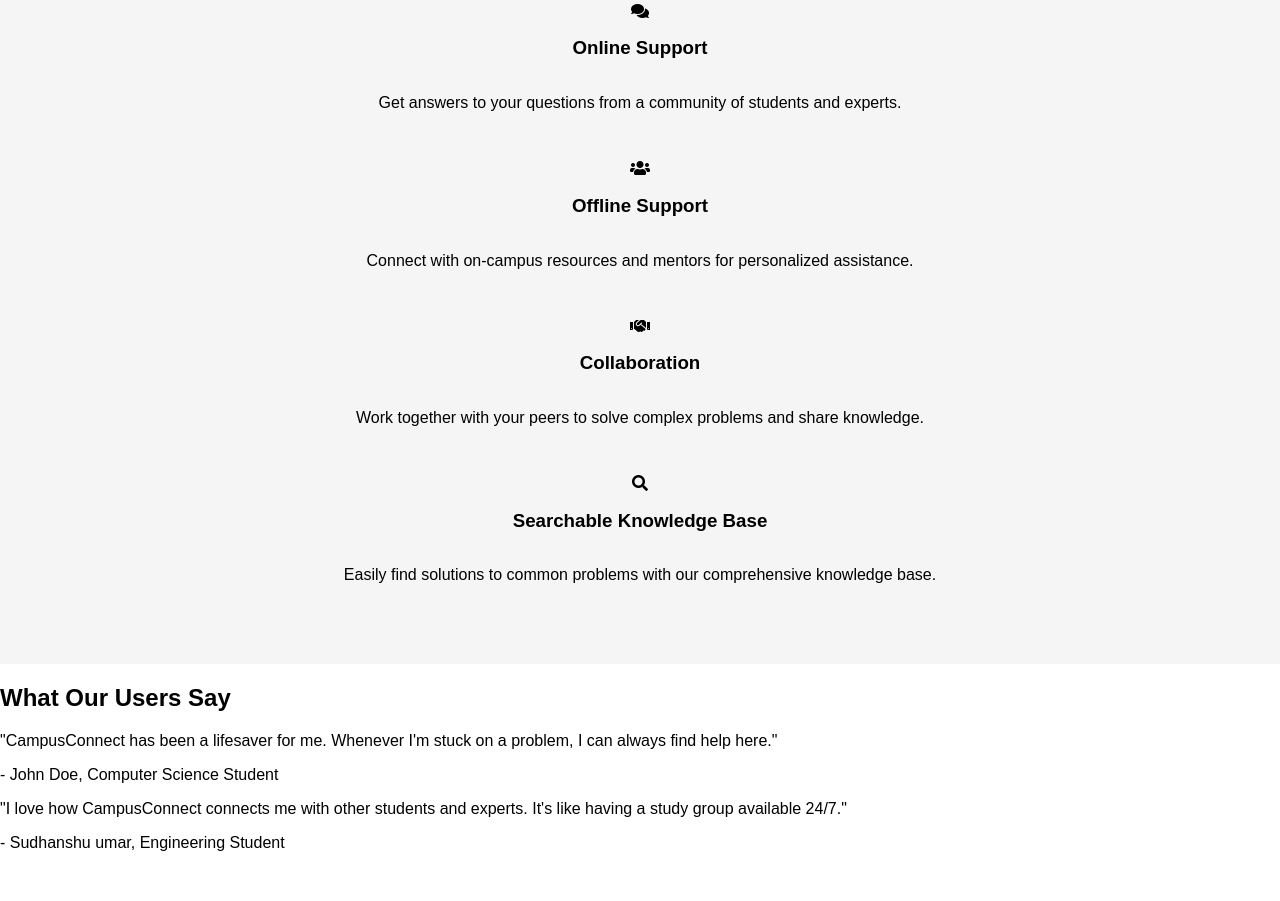
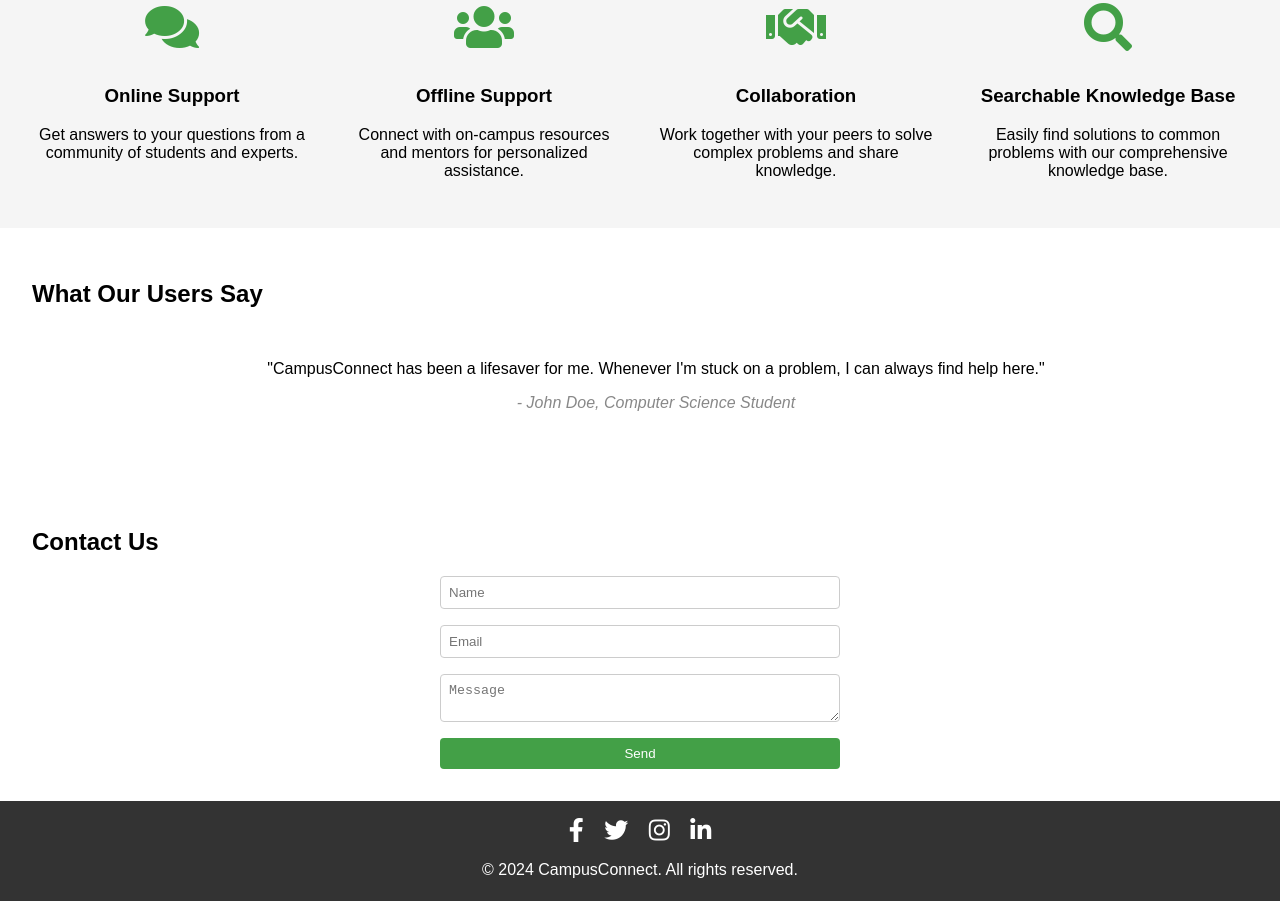
Before and after one commit to Sudhaanshuu/Code-Help, a plain HTML site: page index.html in a window 1280 px wide. Shown: the part 379-1280 px from the top of the page. Drawn offline with Linux system fonts and the light colour scheme.

Commit message:
Adding css for Testimonial and cards

```diff
--- a/styles.css
+++ b/styles.css
@@ -56,6 +56,8 @@ nav ul li a {
 
 .hero-image img {
     max-width: 100%;
+    border-radius: 8px;
+    box-shadow: 0 4px 6px rgba(0, 0, 0, 0.1);
 }
 
 .cta-button {
@@ -65,6 +67,11 @@ nav ul li a {
     padding: 0.5rem 1rem;
     text-decoration: none;
     border-radius: 4px;
+    transition: background-color 0.3s ease;
+}
+
+.cta-button:hover {
+    background-color: #f57c00;
 }
 
 .features {
@@ -72,17 +79,44 @@ nav ul li a {
     background-color: #f5f5f5;
 }
 
-.feature {
-    display: flex;
-    flex-direction: column;
-    align-items: center;
-    text-align: center;
-    margin-bottom: 2rem;
+.feature-grid {
+    display: grid;
+    grid-template-columns: repeat(auto-fit, minmax(250px, 1fr));
+    gap: 2rem;
 }
 
-.feature img {
-    max-width: 200px;
+.feature {
+    text-align: center;
+}
+
+.feature i {
+    font-size: 3rem;
+    color: var(--secondary-color);
     margin-bottom: 1rem;
+}
+
+.testimonials {
+    padding: 2rem;
+}
+
+.testimonial-slider {
+    display: flex;
+    overflow-x: auto;
+    scroll-snap-type: x mandatory;
+    scroll-behavior: smooth;
+    -webkit-overflow-scrolling: touch;
+}
+
+.testimonial {
+    flex: 0 0 100%;
+    scroll-snap-align: start;
+    padding: 1rem;
+    text-align: center;
+}
+
+.testimonial-author {
+    font-style: italic;
+    color: #888;
 }
 
 .contact {
@@ -100,6 +134,8 @@ input,
 textarea {
     margin-bottom: 1rem;
     padding: 0.5rem;
+    border: 1px solid #ccc;
+    border-radius: 4px;
 }
 
 button {
@@ -107,7 +143,13 @@ button {
     color: white;
     padding: 0.5rem;
     border: none;
+    border-radius: 4px;
     cursor: pointer;
+    transition: background-color 0.3s ease;
+}
+
+button:hover {
+    background-color: #388e3c;
 }
 
 footer {
@@ -116,3 +158,14 @@ footer {
     text-align: center;
     padding: 1rem;
 }
+
+.social-media {
+    margin-bottom: 1rem;
+}
+
+.social-media a {
+    color: white;
+    font-size: 1.5rem;
+    margin: 0 0.5rem;
+    text-decoration: none;
+}
```
